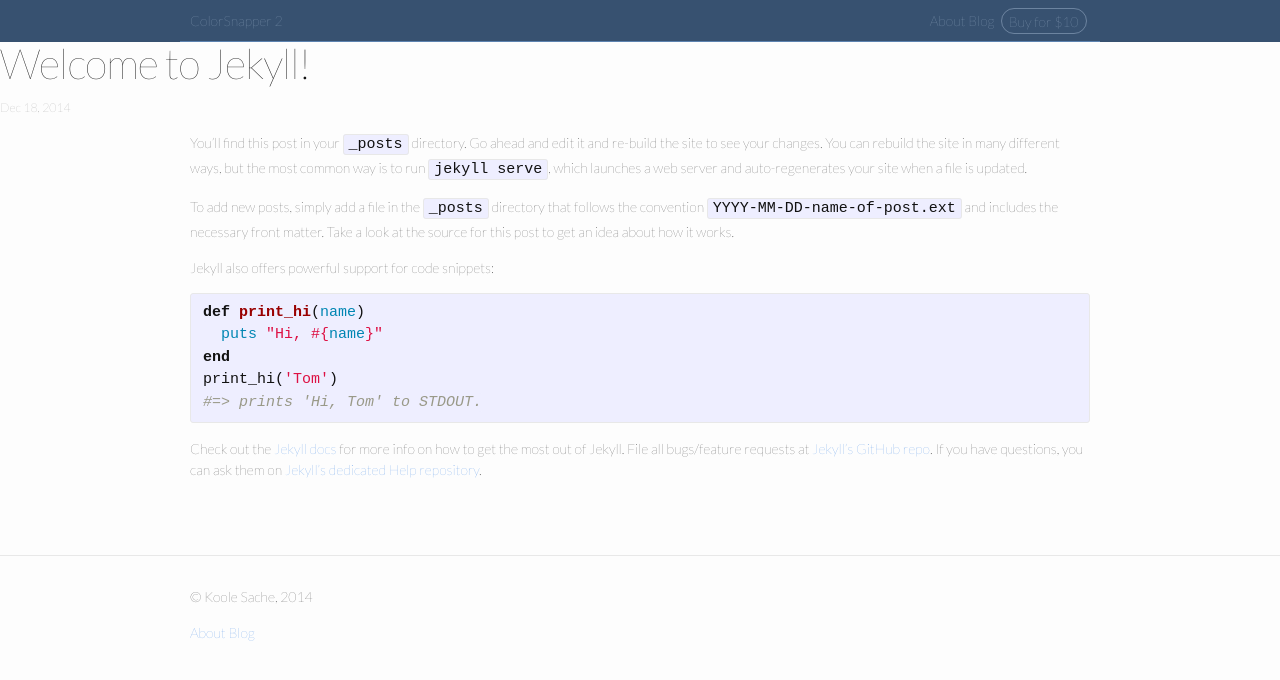
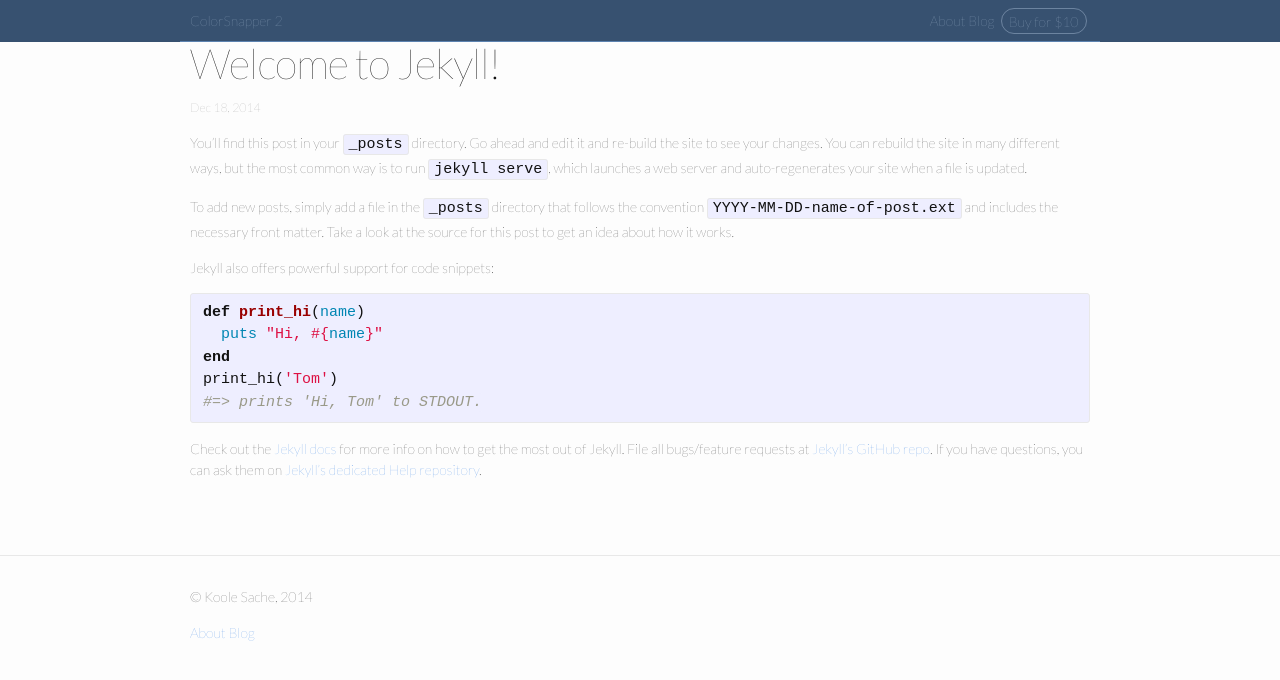
Before and after one commit to KooleSache/website, a Jekyll site: the page built from _posts/2014-12-18-welcome-to-jekyll.markdown, in a window 1280 px wide. Shown: the top 680 px of the page. Built offline with Jekyll 4.4.1, drawn with Linux system fonts in a browser that asks for light colours.

Commit message:
Fixed layouts

```diff
--- a/_layouts/page.html
+++ b/_layouts/page.html
@@ -4,7 +4,9 @@
 <div class="post">
 
   <header class="header">
-    <h1 class="post-title">{{ page.title }}</h1>
+    <div class="wrapper">
+      <h1 class="post-title">{{ page.title }}</h1>
+    </div>
   </header>
 
   <article class="post-content">
--- a/_layouts/post.html
+++ b/_layouts/post.html
@@ -4,8 +4,10 @@
 <div class="post">
 
   <header class="header">
-    <h1 class="post-title">{{ page.title }}</h1>
-    <p class="post-meta">{{ page.date | date: "%b %-d, %Y" }}{% if page.author %} • {{ page.author }}{% endif %}{% if page.meta %} • {{ page.meta }}{% endif %}</p>
+    <div class="wrapper">
+      <h1 class="post-title">{{ page.title }}</h1>
+      <p class="post-meta">{{ page.date | date: "%b %-d, %Y" }}{% if page.author %} • {{ page.author }}{% endif %}{% if page.meta %} • {{ page.meta }}{% endif %}</p>
+    </div>
   </header>
 
   <article class="post-content">
```
